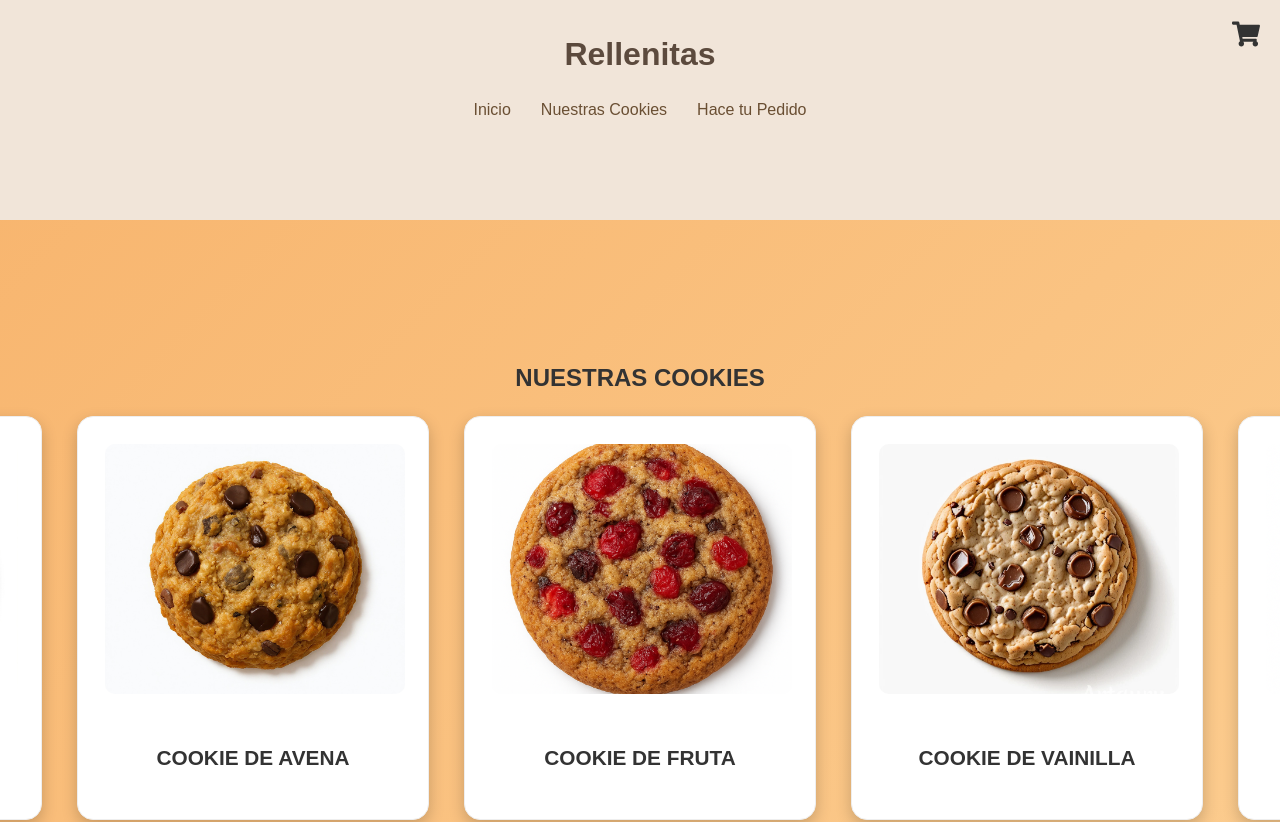
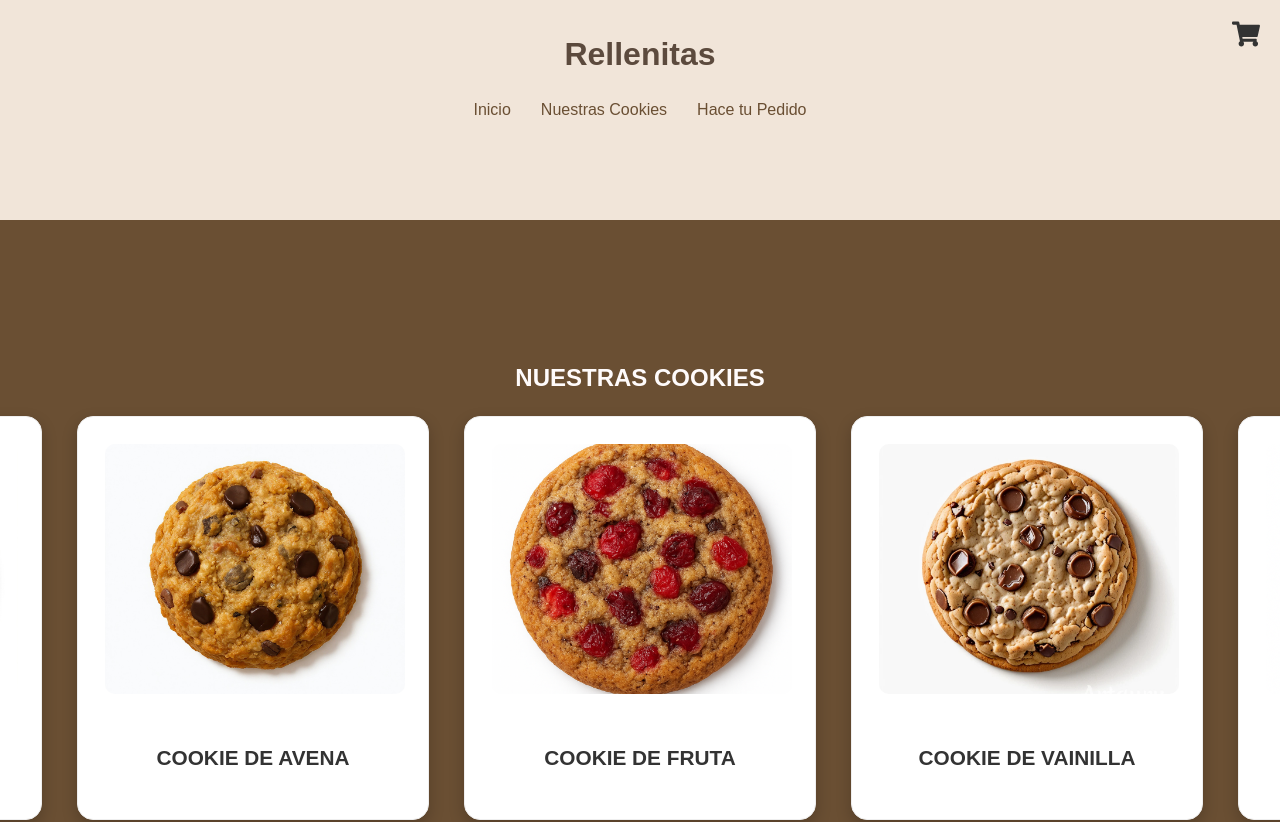
Before and after one commit to LuanaLopez20/React-LSL, a React (Vite) app in the folder rellenitas/: page /rellenitas in a window 1280 px wide. Shown: the top 822 px of the page. Built offline with nearby package versions, Linux system fonts and the light colour scheme; a web font is replaced by a local one.

Commit message:
mofique un color

```diff
--- a/rellenitas/src/Rellenitas.css
+++ b/rellenitas/src/Rellenitas.css
@@ -1,16 +1,16 @@
 .galletitas-container {
   text-align: center;
   padding: 120px 40px; /* menos padding para que no quede tan angosto */
-  background: linear-gradient(135deg, #f7b26a, #fdd49a);
+  background: linear-gradient(135deg, #6a4f33);
   min-height: 100vh;
-  color: #333;
+  color: #fffbfb;
   font-family: Arial, sans-serif;
 }
 
 .titulo {
   font-size: 3.2rem;
   margin-bottom: 50px;
-  text-shadow: 2px 2px 5px rgba(0, 0, 0, 0.2);
+  text-shadow: 2px 2px 5px rgb(255, 255, 255);
   font-weight: bold;
 }
 
```
